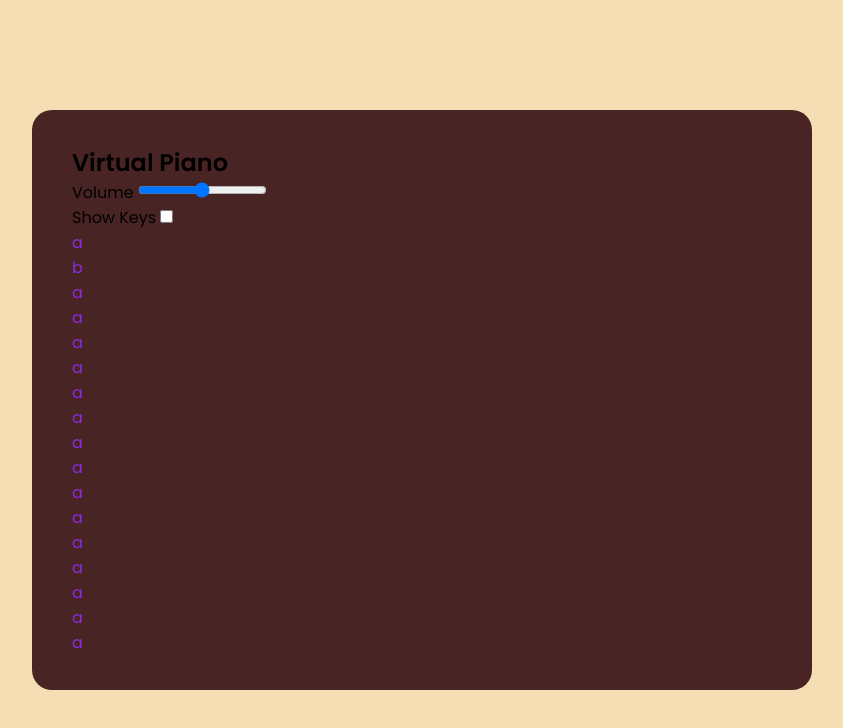
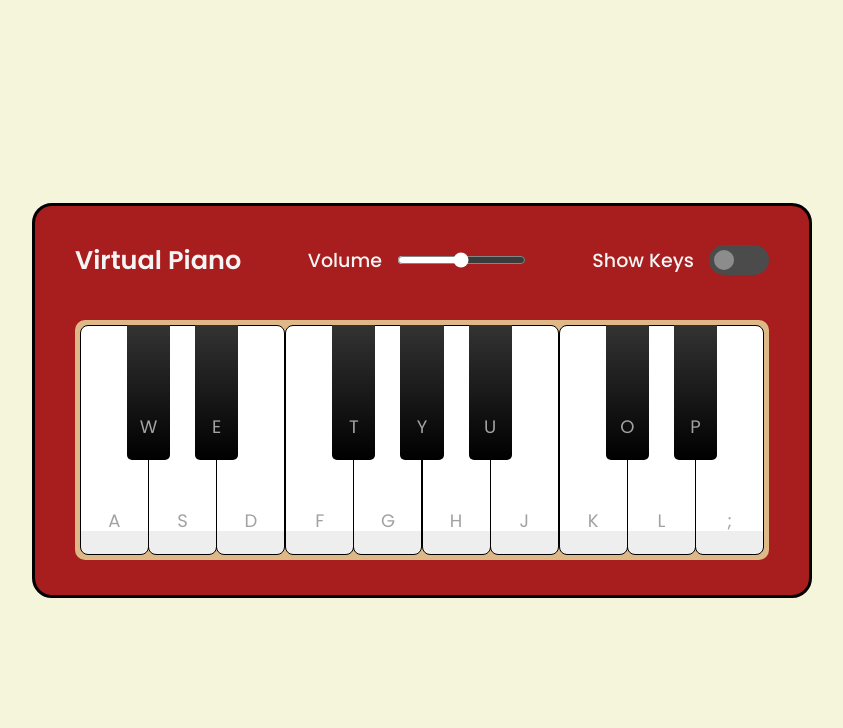
Before and after one commit to vishy08/VirtualPiano, a plain HTML site: page index.html in a window 1280 px wide. Shown: the whole page, without its empty margins (218-1061 px from the left). Drawn offline with Linux system fonts and the light colour scheme.

Commit message:
third working product

```diff
--- a/index.html
+++ b/index.html
@@ -6,6 +6,7 @@
         <title>Virtual Keyboard | Vishal Kasula</title>
         <link rel="stylesheet" href="style.css">
         <meta name="viewport" content="width=device-width, initial-scale=1.0">
+        <script src="script.js" defer></script>
     </head>
     <body>
         <div class="wrapper">
@@ -19,23 +20,23 @@
                 </div>
             </header>
             <ul class="piano-keys">
-                <li class="key black"><span>a</span></li>
-                <li class="key black"><span>b</span></li>
-                <li class="key black"><span>a</span></li>
-                <li class="key black"><span>a</span></li>
-                <li class="key black"><span>a</span></li>
-                <li class="key black"><span>a</span></li>
-                <li class="key black"><span>a</span></li>
-                <li class="key black"><span>a</span></li>
-                <li class="key black"><span>a</span></li>
-                <li class="key black"><span>a</span></li>
-                <li class="key black"><span>a</span></li>
-                <li class="key black"><span>a</span></li>
-                <li class="key black"><span>a</span></li>
-                <li class="key black"><span>a</span></li>
-                <li class="key black"><span>a</span></li>
-                <li class="key black"><span>a</span></li>
-                <li class="key black"><span>a</span></li>
+                <li class="key white" data-key="a"><span>a</span></li>
+                <li class="key black" data-key="w"><span>w</span></li>
+                <li class="key white" data-key="s"><span>s</span></li>
+                <li class="key black" data-key="e"><span>e</span></li>
+                <li class="key white" data-key="d"><span>d</span></li>
+                <li class="key white" data-key="f"><span>f</span></li>
+                <li class="key black" data-key="t"><span>t</span></li>
+                <li class="key white" data-key="g"><span>g</span></li>
+                <li class="key black" data-key="y"><span>y</span></li>
+                <li class="key white" data-key="h"><span>h</span></li>
+                <li class="key black" data-key="u"><span>u</span></li>
+                <li class="key white" data-key="j"><span>j</span></li>
+                <li class="key white" data-key="k"><span>k</span></li>
+                <li class="key black" data-key="o"><span>o</span></li>
+                <li class="key white" data-key="l"><span>l</span></li>
+                <li class="key black" data-key="p"><span>p</span></li>
+                <li class="key white" data-key=";"><span>;</span></li>
             </ul>
         </div>
     </body>
--- /dev/null
+++ b/script.js
@@ -0,0 +1,28 @@
+const pianoKeys = document.querySelectorAll(".piano-keys .key");
+
+let allKeys = [];
+let audio = new Audio("");
+
+const playTune = (key) => {
+    audio.src = `tunes/${key}.wav`; //routes specific key sound to the current key;
+    audio.play();
+    //console.log(allKeys);
+
+    const clickedKey = document.querySelector(`[data-key="${key}"]`);
+    clickedKey.classList.add("active");
+    setTimeout(() => {
+        clickedKey.classList.remove("active"); // removes key pressed down after 150;
+    }, 150);
+}
+
+pianoKeys.forEach(key => {
+    allKeys.push(key.dataset.key);
+    key.addEventListener("click", () => playTune(key.dataset.key));
+    console.log(key.dataset.key);
+});
+
+const pressedKey = (e) => {
+    if (allKeys.includes(e.key)) playTune(e.key);
+}
+
+document.addEventListener("keydown", pressedKey);
--- a/style.css
+++ b/style.css
@@ -11,17 +11,119 @@ body {
     align-items: center;
     justify-content: center;
     min-height: 100vh;
-    background: wheat;
+    background: beige;
 }
 
-.wrapper {
+div.wrapper {
     width: 780px;
     border-radius: 20px;
     padding: 35px 40px;
-    background: rgb(73, 36, 36);
+    background: rgb(168, 29, 29);
+    border: 3px solid #000;
+}
+
+.wrapper header {
+    color: whitesmoke;
+    display: flex;
+    align-items: center;
+    justify-content: space-between;
+}
+
+header h2 {
+    font-size: 1.6rem;
+}
+
+header .column {
+    display: flex;
+    align-items: center;
+}
+
+header .column span {
+    font-weight: 500;
+    margin-right: 15px;
+    font-size: 1.19rem;
+}
+
+.volume-slider input {
+    outline: none;
+    accent-color: #fff;
+}
+
+.keys-checkbox input {
+    width: 60px;
+    height: 30px;
+    cursor: pointer;
+    position: relative;
+    appearance: none;
+    border-radius: 30px;
+    background: #4b4b4b;
+}
+
+.keys-checkbox input::before {
+    content: "";
+    height: 20px;
+    width: 20px;
+    top: 50%;
+    left: 5px;
+    border-radius: inherit;
+    position: absolute;
+    background: #8c8c8c;
+    transform: translateY(-50%);
+    transition: all 0.3s ease;
+}
+
+.keys-checkbox input:checked::before {
+    left: 35px;
+    background: #fff;
+}
+
+.piano-keys {
+    display: flex;
+    margin-top: 40px;
+    background: burlywood;
+    border: 5px solid burlywood;
+    border-radius: 10px;
 }
 
 .piano-keys .key {
+    cursor: pointer;
+    user-select: none;
     list-style: none;
-    color: blueviolet;
+    color: #a2a2a2;
+    position: relative;
+    text-transform: uppercase;
 }
+
+.piano-keys .white {
+    width: 70px;
+    height: 230px;
+    border-radius: 8px;
+    border: 1px solid #000;
+    background: linear-gradient(#fff 90%, #eee 10%);
+}
+
+.piano-keys .white.active {
+    box-shadow: inset -5px 5px 20px rgba(0,0,0,0.2);
+    background: linear-gradient(to bottom, #fff 0% 90%, #eee 100%);
+}
+
+.piano-keys .black {
+    width: 44px;
+    height: 135px;
+    z-index: 2;
+    margin: 0 -22px 0 -22px;
+    border-radius: 0 0 5px 5px;
+    background: linear-gradient(#333, #000);
+}
+.piano-keys .black.active {
+    box-shadow: inset -5px 5px 20px rgba(255,255,255,0.1);
+    background: linear-gradient(to bottom, #000, #434343);
+}
+
+.piano-keys span {
+    position: absolute;
+    bottom: 20px;
+    width: 100%;
+    font-size: 1.13rem;
+    text-align: center;
+}
```
Also changed, not shown: 17 other files.
